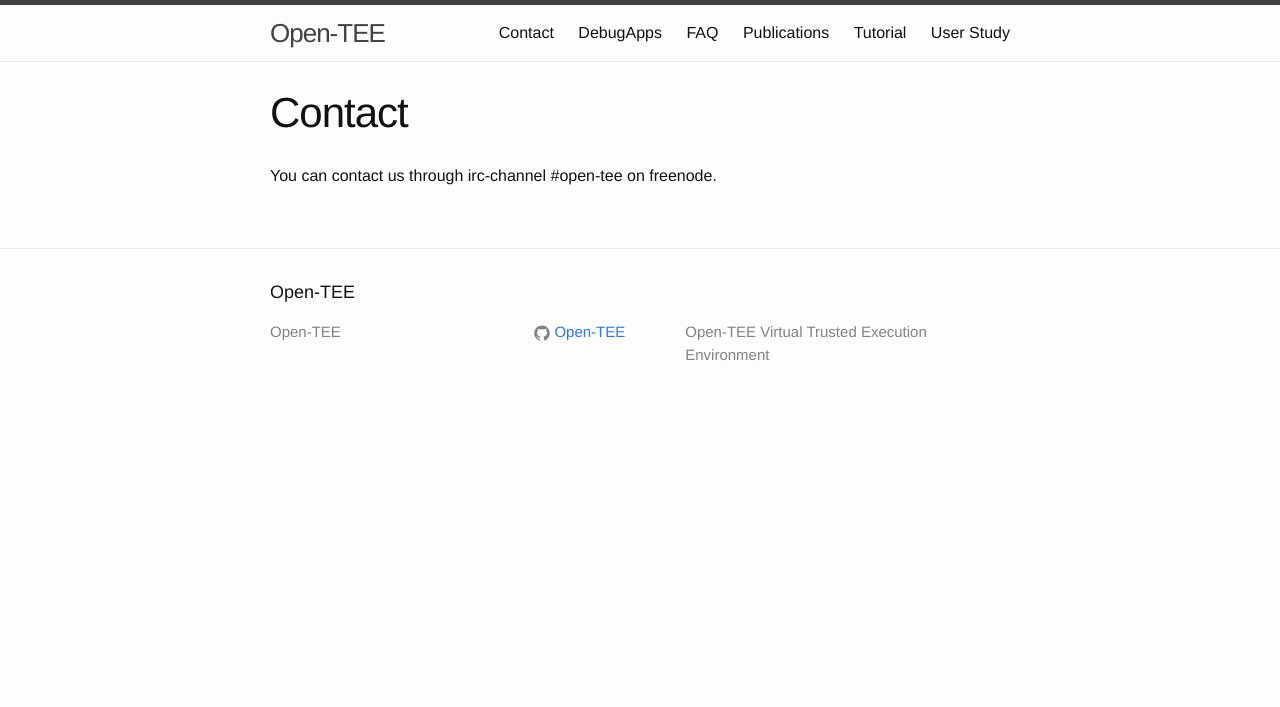
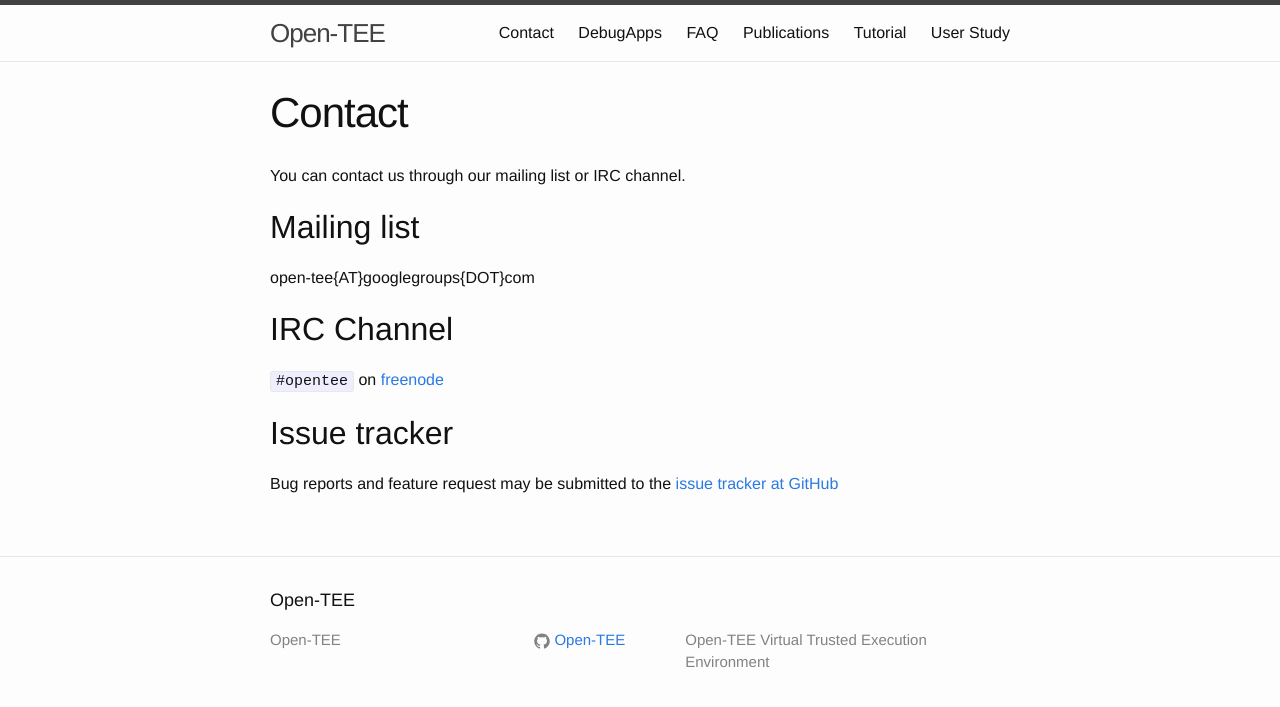
Before and after one commit to Open-TEE/Open-Tee.github.io, a Jekyll site: the page built from contact.md, in a window 1280 px wide. Shown: the top 707 px of the page. Built offline with Jekyll 4.4.1, drawn with Linux system fonts in a browser that asks for light colours.

Commit message:
Update contacts page
Signed-off-by: Thomas Nyman <thomas.nyman@aalto.fi>

```diff
--- a/contact.md
+++ b/contact.md
@@ -4,4 +4,17 @@ title: Contact
 permalink: /contact/
 ---
 
-You can contact us through irc-channel #open-tee on freenode.
+You can contact us through our mailing list or IRC channel.
+
+## Mailing list
+
+open-tee{AT}googlegroups{DOT}com
+
+## IRC Channel
+
+`#opentee` on [freenode](https://freenode.net/irc_servers.shtml)
+
+## Issue tracker
+
+Bug reports and feature request may be submitted to the
+[issue tracker at GitHub](https://github.com/Open-TEE/project/issues)
```
